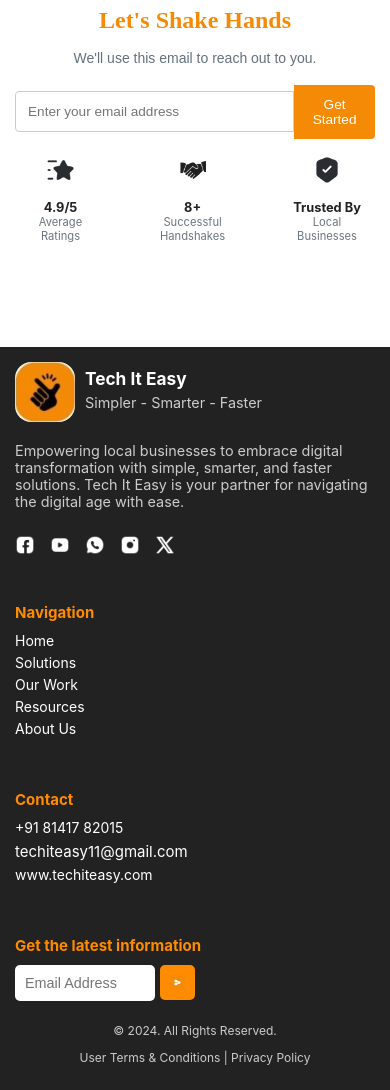
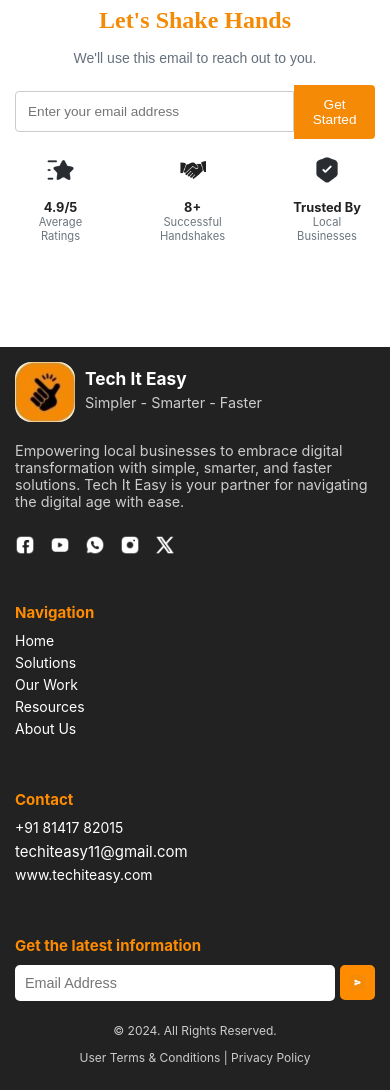
Before and after one commit to Varun-Bajaj/TIE_WEBSITE, a React (Create React App) app: page / in a window 390 px wide. Shown: the part 4622-5712 px from the top of the page. Built offline with nearby package versions, Linux system fonts and the light colour scheme.

Commit message:
fixed width of email form on footer

```diff
--- a/src/components/Footer.css
+++ b/src/components/Footer.css
@@ -484,7 +484,7 @@
 
   /* Newsletter form adjustments */
   .newsletter-form input {
-    width: 120px;
+    width: 100%;
     font-size: 0.9rem;
   }
 
```
